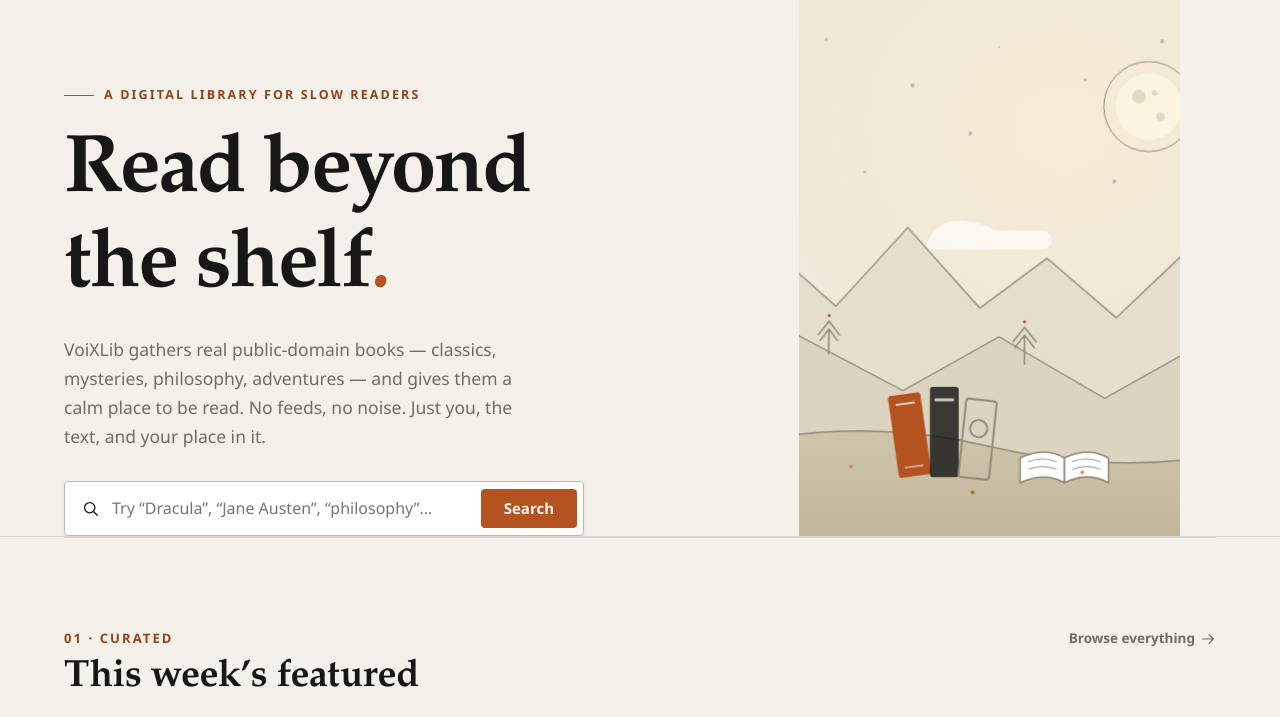
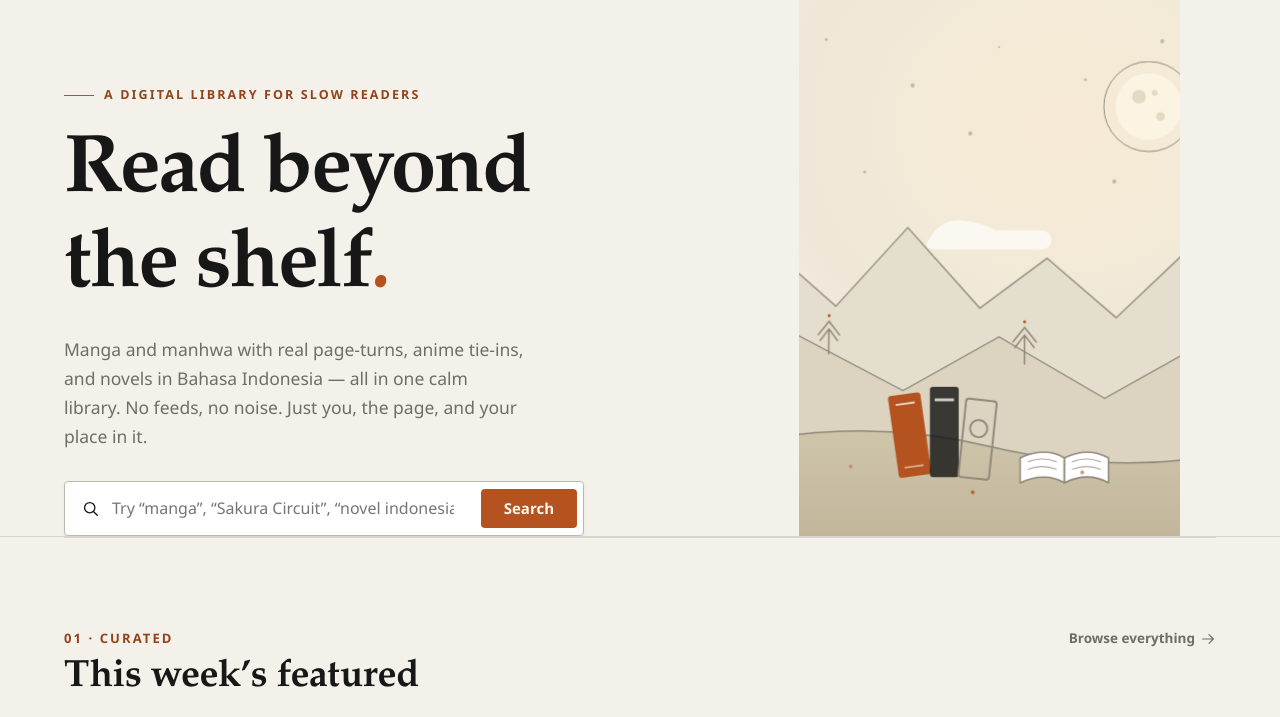
Before and after one commit to voixera/vxlib, a PHP site: page / in a window 1280 px wide. Shown: the part 158-875 px from the top of the page. Run offline with PHP 8.4, Linux system fonts and the light colour scheme.

Commit message:
fix: populate shelves — seed native catalog live, purge Gutenberg rows, refresh copy
- ran tools/seed.php against Supabase: 10 VoiXLib-native books now live
- ran tools/purge-gutenberg.php: 211 legacy classics removed
- explore/home copy updated for native catalog; Bahasa Indonesia in language filter

```diff
--- a/app/Controllers/HomeController.php
+++ b/app/Controllers/HomeController.php
@@ -42,7 +42,7 @@ final class HomeController
 
         page('pages/home', [
             'title'       => 'VoiXLib — Read beyond the shelf',
-            'description' => 'A calm digital library of real, free books. Discover classics, read them in the browser, keep your place.',
+            'description' => 'A calm digital library of manga, manhwa, anime and novels in English and Bahasa Indonesia. Read in the browser, keep your place.',
             'activeNav'   => 'home',
         ], [
             'featured'    => $featured,
--- a/resources/views/pages/explore.php
+++ b/resources/views/pages/explore.php
@@ -15,7 +15,7 @@ $hasFilters = ($params['q'] ?? '') !== '' || ($params['category'] ?? '') !== ''
     <h1><?= isset($isSearch) && $isSearch
         ? ($params['q'] !== '' ? 'Results for “<em>' . e($params['q']) . '</em>”' : 'Search the library')
         : 'Explore the catalog' ?></h1>
-    <p class="lede">Real, public-domain editions. Filter by mood, language or era — then read right here in the browser.</p>
+    <p class="lede">VoiXLib-native editions: manga, manhwa and anime with illustrated pages, plus novels in Bahasa Indonesia and English. Filter, then read right here.</p>
   </header>
 
   <form class="toolbar" id="catalog-toolbar" method="get" action="<?= e($_SERVER['PHP_SELF']) ?>">
@@ -30,7 +30,7 @@ $hasFilters = ($params['q'] ?? '') !== '' || ($params['category'] ?? '') !== ''
     </label>
     <select name="language" data-autosubmit aria-label="Language">
       <option value="">Any language</option>
-      <?php foreach (['en' => 'English', 'fr' => 'French', 'de' => 'German', 'es' => 'Spanish', 'it' => 'Italian', 'pt' => 'Portuguese', 'nl' => 'Dutch', 'fi' => 'Finnish'] as $code => $label): ?>
+      <?php foreach (['en' => 'English', 'id' => 'Bahasa Indonesia', 'fr' => 'French', 'de' => 'German', 'es' => 'Spanish', 'it' => 'Italian', 'pt' => 'Portuguese', 'nl' => 'Dutch', 'fi' => 'Finnish'] as $code => $label): ?>
         <option value="<?= $code ?>" <?= ($params['language'] ?? '') === $code ? 'selected' : '' ?>><?= $label ?></option>
       <?php endforeach; ?>
     </select>
--- a/resources/views/pages/home.php
+++ b/resources/views/pages/home.php
@@ -17,14 +17,13 @@ $heroCovers    = array_slice($trendingBooks ?: $recentBooks, 0, 3);
       <div>
         <p class="hero-kicker">A digital library for slow readers</p>
         <h1 class="hero-title">Read beyond<br>the shelf<em>.</em></h1>
-        <p class="hero-lede">VoiXLib gathers real public-domain books — classics, mysteries, philosophy,
-          adventures — and gives them a calm place to be read. No feeds, no noise.
-          Just you, the text, and your place in it.</p>
+        <p class="hero-lede">Manga and manhwa with real page-turns, anime tie-ins, and novels in Bahasa
+          Indonesia — all in one calm library. No feeds, no noise. Just you, the page, and your place in it.</p>
 
         <form class="hero-search" action="/search.php" method="get" role="search">
           <?= icon('search', 19) ?>
           <label class="visually-hidden" for="hero-q">Search the catalog</label>
-          <input id="hero-q" type="search" name="q" placeholder="Try “Dracula”, “Jane Austen”, “philosophy”…" maxlength="120">
+          <input id="hero-q" type="search" name="q" placeholder="Try “manga”, “Sakura Circuit”, “novel indonesia”…" maxlength="120">
           <button class="btn btn-accent" type="submit">Search</button>
         </form>
 
@@ -203,15 +202,15 @@ $heroCovers    = array_slice($trendingBooks ?: $recentBooks, 0, 3);
         <span class="section-num">03 · The idea</span>
         <h2>A quiet room<br>for loud ideas</h2>
         <p style="margin-top:16px;color:var(--ink-2);max-width:38ch;line-height:1.7">
-          VoiXLib exists because great books shouldn’t hide behind cluttered scans and pop-ups.
-          We re-set each public-domain work into a reader built for long, comfortable sessions.</p>
+          VoiXLib exists because great stories shouldn’t hide behind cluttered scans and pop-ups.
+          We set every title into a reader built for long, comfortable sessions — flipbook for comics, typeset pages for prose.</p>
       </div>
       <div class="why-points reveal">
         <div class="why-point">
           <span class="why-glyph"><?= icon('book-open', 26) ?></span>
           <div>
-            <h3>Real texts, properly typeset</h3>
-            <p>Every readable title is pulled from Project Gutenberg, cleaned of boilerplate, and split into chapters you can actually navigate.</p>
+            <h3>Original illustrated editions</h3>
+            <p>Comic pages are drawn as crisp vector art that stays sharp on any screen; novels arrive properly typeset and split into chapters you can actually navigate.</p>
           </div>
         </div>
         <div class="why-point">
@@ -225,7 +224,7 @@ $heroCovers    = array_slice($trendingBooks ?: $recentBooks, 0, 3);
           <span class="why-glyph"><?= icon('globe', 26) ?></span>
           <div>
             <h3>Honest provenance</h3>
-            <p>Covers come from the digitized editions where they exist; otherwise we design one from the book’s own metadata. Every page links back to its source.</p>
+            <p>Every edition is VoiXLib’s own: covers designed from each book’s metadata, comic pages drawn in vector art, prose written and typeset in-house.</p>
           </div>
         </div>
       </div>
```
